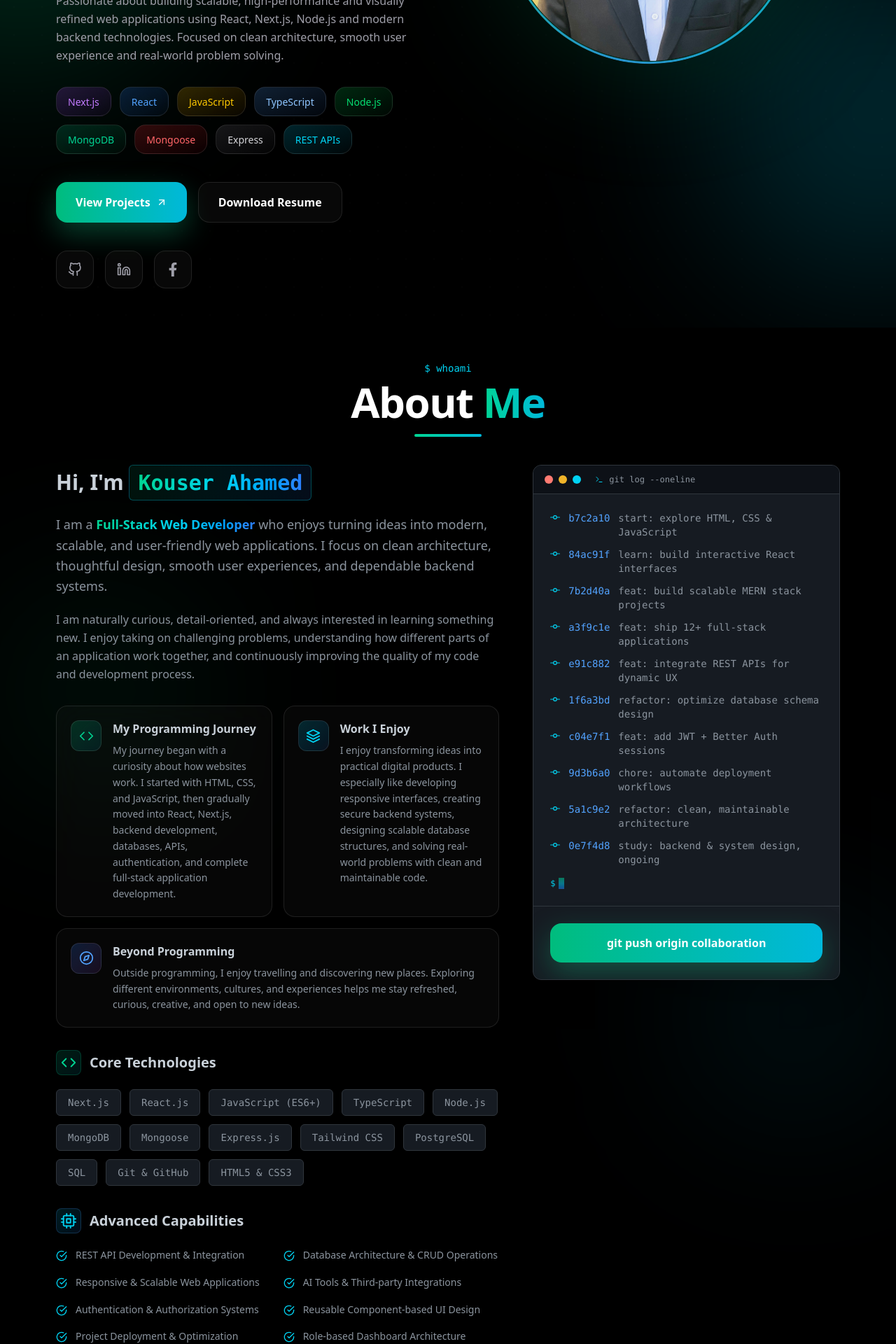
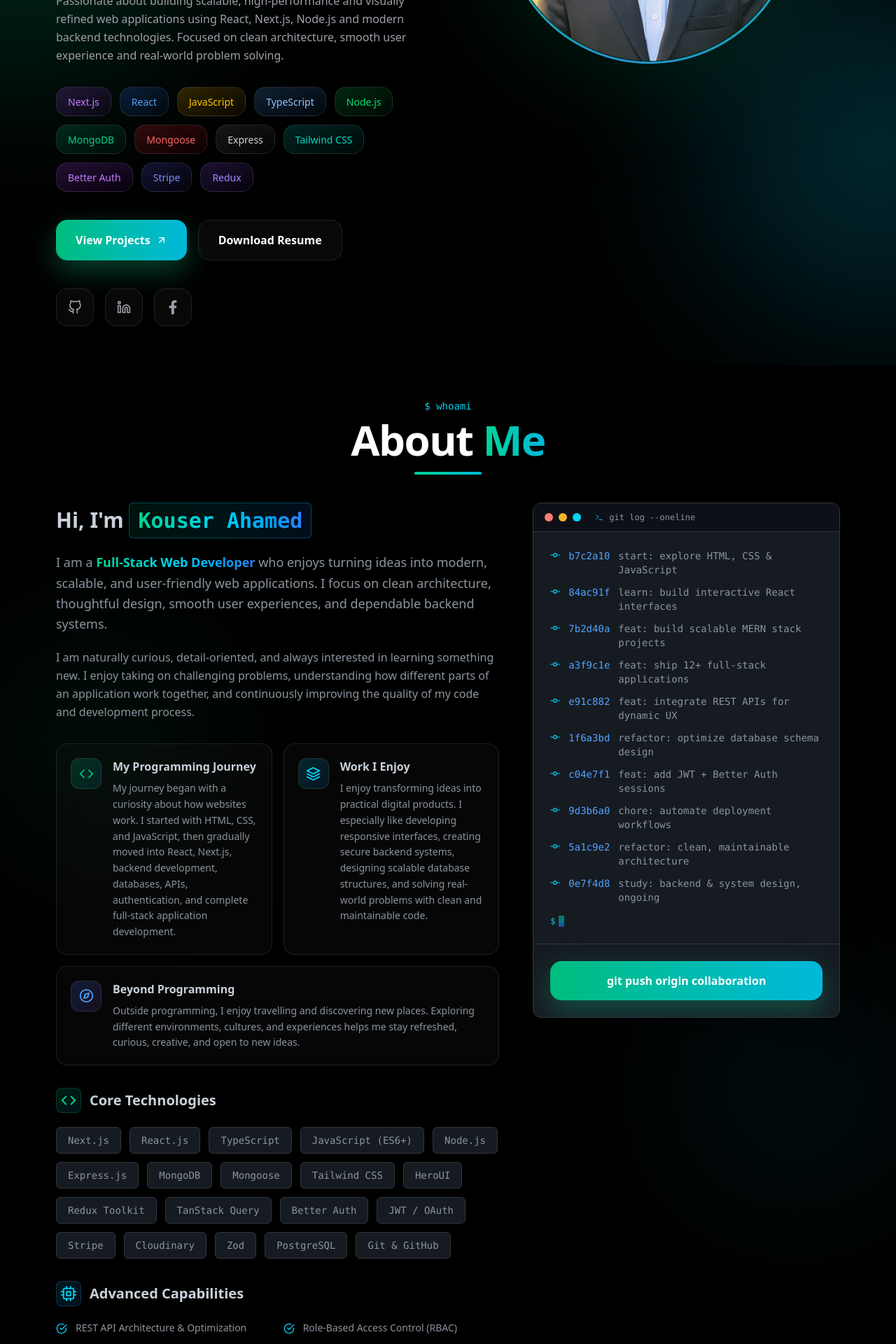
Before and after one commit to kouser-ahamed/my-portfolio, a Next.js app: page / in a window 1280 px wide. Shown: the part 540-2460 px from the top of the page at 70% size. Built offline with nearby package versions, Linux system fonts and the light colour scheme.

Commit message:
feat: update tech stack and improve layout across multiple components

```diff
--- a/src/app/about/page.jsx
+++ b/src/app/about/page.jsx
@@ -1692,28 +1692,34 @@ const MotionLink = motion(Link);
 const coreStack = [
   "Next.js",
   "React.js",
+  "TypeScript",
   "JavaScript (ES6+)",
-  "TypeScript",
   "Node.js",
+  "Express.js",
   "MongoDB",
   "Mongoose",
-  "Express.js",
   "Tailwind CSS",
+  "HeroUI",
+  "Redux Toolkit",
+  "TanStack Query",
+  "Better Auth",
+  "JWT / OAuth",
+  "Stripe",
+  "Cloudinary",
+  "Zod",
   "PostgreSQL",
-  "SQL",
   "Git & GitHub",
-  "HTML5 & CSS3",
 ];
 
 const advancedTech = [
-  "REST API Development & Integration",
-  "Database Architecture & CRUD Operations",
-  "Responsive & Scalable Web Applications",
-  "AI Tools & Third-party Integrations",
-  "Authentication & Authorization Systems",
-  "Reusable Component-based UI Design",
-  "Project Deployment & Optimization",
-  "Role-based Dashboard Architecture",
+  "REST API Architecture & Optimization",
+  "Role-Based Access Control (RBAC)",
+  "Better Auth & Google OAuth Integration",
+  "Stripe Payment Gateway Workflows",
+  "Database Architecture & Indexing",
+  "Responsive & Pixel-Perfect UI Engineering",
+  "State Management (Redux & TanStack Query)",
+  "Cloudinary / File Media Storage CDN",
 ];
 
 const personalHighlights = [
--- a/src/app/globals.css
+++ b/src/app/globals.css
@@ -1 +1,14 @@
 @import "tailwindcss";
+
+html,
+body {
+  max-width: 100vw;
+  overflow-x: hidden;
+  scroll-behavior: smooth;
+}
+
+*,
+*::before,
+*::after {
+  box-sizing: border-box;
+}
--- a/src/app/layout.js
+++ b/src/app/layout.js
@@ -14,8 +14,9 @@ const geistMono = Geist_Mono({
 });
 
 export const metadata = {
-  title: "Create Next App",
-  description: "Generated by create next app",
+  title: "Kouser Ahamed | Full-Stack Web Developer & MERN Engineer",
+  description:
+    "Portfolio of Kouser Ahamed - Full-Stack Web Developer and MERN Stack Engineer specializing in Next.js, React, Node.js, TypeScript, and modern scalable architectures.",
 };
 
 export default function RootLayout({ children }) {
--- a/src/app/skills/page.jsx
+++ b/src/app/skills/page.jsx
@@ -292,7 +292,17 @@ import {
   SiMongodb,
   SiMysql,
   SiGit,
+  SiGithub,
   SiVercel,
+  SiStripe,
+  SiCloudinary,
+  SiZod,
+  SiRedux,
+  SiReactquery,
+  SiGoogle,
+  SiJsonwebtokens,
+  SiPostman,
+  SiPostgresql,
 } from "react-icons/si";
 import {
   FiLock,
@@ -303,13 +313,17 @@ import {
   FiZap,
   FiRefreshCw,
   FiGrid,
+  FiShield,
+  FiCode,
+  FiKey,
 } from "react-icons/fi";
+import { TbBrandOauth } from "react-icons/tb";
 
 const skillCategories = [
   {
     title: "Frontend Engineering",
     description:
-      "Building responsive, modern & high-performance interfaces.",
+      "Building responsive, high-performance & visually refined web interfaces.",
     gradient: "from-cyan-500/20 via-blue-500/10 to-transparent",
     borderColor: "group-hover:border-cyan-500/50",
     skills: [
@@ -326,16 +340,16 @@ const skillCategories = [
         bg: "bg-cyan-500/10",
       },
       {
-        name: "JavaScript",
-        icon: SiJavascript,
-        color: "text-yellow-400",
-        bg: "bg-yellow-500/10",
-      },
-      {
         name: "TypeScript",
         icon: SiTypescript,
         color: "text-blue-400",
         bg: "bg-blue-500/10",
+      },
+      {
+        name: "JavaScript (ES6+)",
+        icon: SiJavascript,
+        color: "text-yellow-400",
+        bg: "bg-yellow-500/10",
       },
       {
         name: "Tailwind CSS",
@@ -343,12 +357,30 @@ const skillCategories = [
         color: "text-teal-400",
         bg: "bg-teal-500/10",
       },
+      {
+        name: "HeroUI",
+        icon: FiLayers,
+        color: "text-pink-400",
+        bg: "bg-pink-500/10",
+      },
+      {
+        name: "Redux Toolkit",
+        icon: SiRedux,
+        color: "text-purple-400",
+        bg: "bg-purple-500/10",
+      },
+      {
+        name: "TanStack React Query",
+        icon: SiReactquery,
+        color: "text-rose-400",
+        bg: "bg-rose-500/10",
+      },
     ],
   },
   {
-    title: "Backend Systems",
+    title: "Backend & Systems",
     description:
-      "Scalable APIs, authentication & server-side architecture.",
+      "Scalable server architecture, robust RESTful APIs & business logic.",
     gradient: "from-emerald-500/20 via-green-500/10 to-transparent",
     borderColor: "group-hover:border-emerald-500/50",
     skills: [
@@ -365,88 +397,118 @@ const skillCategories = [
         bg: "bg-gray-500/10",
       },
       {
-        name: "Mongoose",
-        icon: FiDatabase,
-        color: "text-red-400",
-        bg: "bg-red-500/10",
-      },
-      {
         name: "REST APIs",
         icon: FiServer,
         color: "text-blue-400",
         bg: "bg-blue-500/10",
       },
       {
-        name: "Authentication",
-        icon: FiLock,
-        color: "text-purple-400",
-        bg: "bg-purple-500/10",
+        name: "Zod Validation",
+        icon: SiZod,
+        color: "text-indigo-400",
+        bg: "bg-indigo-500/10",
+      },
+      {
+        name: "Stripe Payments",
+        icon: SiStripe,
+        color: "text-indigo-300",
+        bg: "bg-indigo-500/10",
+      },
+      {
+        name: "Cloudinary CDN",
+        icon: SiCloudinary,
+        color: "text-sky-400",
+        bg: "bg-sky-500/10",
       },
     ],
   },
   {
-    title: "Database & Storage",
+    title: "Auth & Security",
     description:
-      "Optimized data architecture & seamless integrations.",
+      "Role-based access control, session tokens & secure federated auth.",
+    gradient: "from-purple-500/20 via-indigo-500/10 to-transparent",
+    borderColor: "group-hover:border-purple-500/50",
+    skills: [
+      {
+        name: "Better Auth",
+        icon: FiShield,
+        color: "text-purple-400",
+        bg: "bg-purple-500/10",
+      },
+      {
+        name: "JWT Authentication",
+        icon: SiJsonwebtokens,
+        color: "text-pink-400",
+        bg: "bg-pink-500/10",
+      },
+      {
+        name: "Google OAuth",
+        icon: SiGoogle,
+        color: "text-amber-400",
+        bg: "bg-amber-500/10",
+      },
+      {
+        name: "Role-Based Access (RBAC)",
+        icon: FiLock,
+        color: "text-cyan-400",
+        bg: "bg-cyan-500/10",
+      },
+      {
+        name: "HTTPOnly Cookies / CORS",
+        icon: TbBrandOauth,
+        color: "text-emerald-400",
+        bg: "bg-emerald-500/10",
+      },
+      {
+        name: "JOSE / JWKS Tokens",
+        icon: FiKey,
+        color: "text-teal-400",
+        bg: "bg-teal-500/10",
+      },
+    ],
+  },
+  {
+    title: "Database, Tools & DevOps",
+    description:
+      "Data modeling, version control, API testing & cloud deployments.",
     gradient: "from-orange-500/20 via-yellow-500/10 to-transparent",
     borderColor: "group-hover:border-orange-500/50",
     skills: [
       {
-        name: "MongoDB",
+        name: "MongoDB & Mongoose",
         icon: SiMongodb,
         color: "text-emerald-500",
         bg: "bg-emerald-500/10",
       },
       {
-        name: "MySQL",
-        icon: SiMysql,
+        name: "PostgreSQL & MySQL",
+        icon: SiPostgresql,
+        color: "text-sky-400",
+        bg: "bg-sky-500/10",
+      },
+      {
+        name: "Git & GitHub",
+        icon: SiGithub,
         color: "text-orange-500",
         bg: "bg-orange-500/10",
       },
       {
-        name: "Database Design",
-        icon: FiDatabase,
-        color: "text-yellow-500",
-        bg: "bg-yellow-500/10",
-      },
-      {
-        name: "API Integration",
-        icon: FiLayers,
-        color: "text-cyan-500",
-        bg: "bg-cyan-500/10",
-      },
-    ],
-  },
-  {
-    title: "Tools & Workflow",
-    description:
-      "Modern tools powering intelligent digital products.",
-    gradient: "from-purple-500/20 via-pink-500/10 to-transparent",
-    borderColor: "group-hover:border-purple-500/50",
-    skills: [
-      {
-        name: "Git & GitHub",
-        icon: SiGit,
-        color: "text-orange-500",
-        bg: "bg-orange-500/10",
-      },
-      {
-        name: "Vercel",
+        name: "Vercel Deployment",
         icon: SiVercel,
         color: "text-white",
         bg: "bg-white/10",
       },
       {
-        name: "CI/CD",
+        name: "Postman API Testing",
+        icon: SiPostman,
+        color: "text-orange-400",
+        bg: "bg-orange-500/10",
+      },
+      {
+        name: "CI/CD & Modern Tools",
         icon: FiRefreshCw,
         color: "text-green-400",
         bg: "bg-green-500/10",
-      },
-      {
-        name: "AI Tools",
-        icon: FiCpu,
-        color: "text-purple-400",
-        bg: "bg-purple-500/10",
       },
     ],
   },
@@ -455,7 +517,7 @@ const skillCategories = [
 const stats = [
   {
     label: "Technologies",
-    value: "15+",
+    value: "20+",
     color: "from-emerald-400 to-green-600",
     icon: FiZap,
   },
--- a/src/components/Hero.jsx
+++ b/src/components/Hero.jsx
@@ -61,9 +61,24 @@ const techStack = [
     gradient: "from-zinc-500/20 to-zinc-600/5",
   },
   {
-    name: "REST APIs",
-    color: "text-cyan-400",
-    gradient: "from-cyan-500/20 to-cyan-600/5",
+    name: "Tailwind CSS",
+    color: "text-teal-400",
+    gradient: "from-teal-500/20 to-teal-600/5",
+  },
+  {
+    name: "Better Auth",
+    color: "text-purple-400",
+    gradient: "from-purple-500/20 to-purple-600/5",
+  },
+  {
+    name: "Stripe",
+    color: "text-indigo-400",
+    gradient: "from-indigo-500/20 to-indigo-600/5",
+  },
+  {
+    name: "Redux",
+    color: "text-violet-400",
+    gradient: "from-violet-500/20 to-violet-600/5",
   },
 ];
 
@@ -276,7 +291,7 @@ export default function Hero() {
             </MotionLink>
 
             <motion.a
-              href="https://drive.google.com/file/d/1xxupwdPETHo-NA4hVYtlz10-znilHhIi/view?usp=sharing"
+              href="https://drive.google.com/file/d/1CwuXL4olqbNAwt0e374oiqz03LxD4Hjz/view?usp=sharing"
               target="_blank"
               rel="noopener noreferrer"
               whileHover={{
--- a/src/components/Navbar.jsx
+++ b/src/components/Navbar.jsx
@@ -1423,7 +1423,7 @@ export default function Navbar() {
 
         {/* Desktop Resume Link */}
         <motion.a
-          href="https://drive.google.com/file/d/1xxupwdPETHo-NA4hVYtlz10-znilHhIi/view?usp=sharing"
+          href="https://drive.google.com/file/d/1CwuXL4olqbNAwt0e374oiqz03LxD4Hjz/view?usp=sharing"
           target="_blank"
           rel="noopener noreferrer"
           initial={{
@@ -1551,7 +1551,7 @@ export default function Navbar() {
                   {/* Resume button pinned to the bottom of the drawer */}
                   <div className="border-t border-white/10 px-6 py-6">
                     <motion.a
-                      href="https://drive.google.com/file/d/1xxupwdPETHo-NA4hVYtlz10-znilHhIi/view?usp=sharing"
+                      href="https://drive.google.com/file/d/1CwuXL4olqbNAwt0e374oiqz03LxD4Hjz/view?usp=sharing"
                       target="_blank"
                       rel="noopener noreferrer"
                       whileHover={{ scale: 1.03 }}
```
Also changed, not shown: src/app/education/page.jsx (+3 -5 lines).
